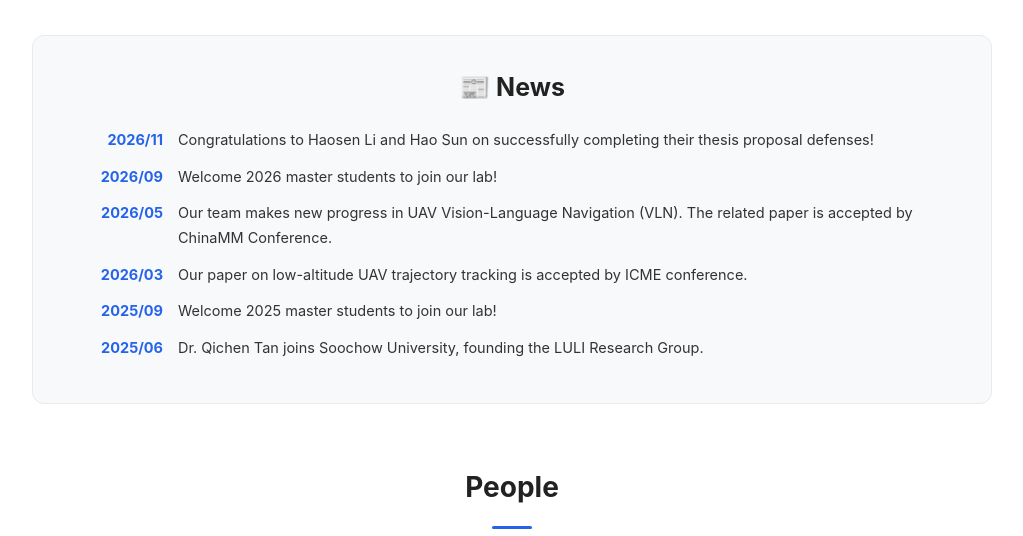
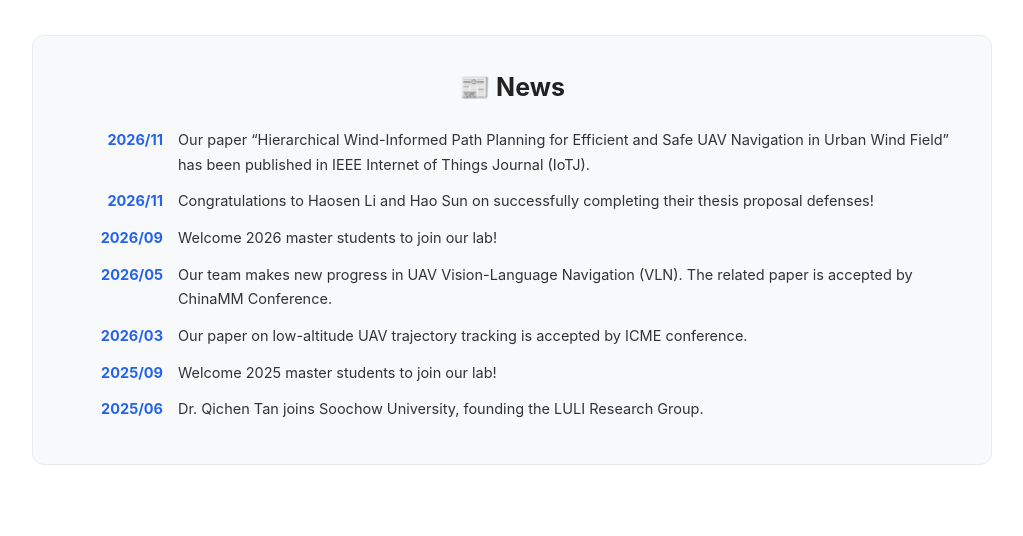
Before and after one commit to SUDALULI/SUDALULI, a plain HTML site: page index.html in a window 1280 px wide. Shown: the part 880-1416 px from the top of the page, without its empty margins (128-1151 px from the left). Drawn offline with Linux system fonts and the light colour scheme.

Commit message:
Announce IoTJ paper publication in bilingual news

```diff
--- a/index.html
+++ b/index.html
@@ -340,6 +340,7 @@
 <div class="news-box">
 <h3>📰 News</h3>
 <ul class="news-list">
+<li><span class="date">2026/11</span> <span>Our paper “Hierarchical Wind-Informed Path Planning for Efficient and Safe UAV Navigation in Urban Wind Field” has been published in IEEE Internet of Things Journal (IoTJ).</span></li>
 <li><span class="date">2026/11</span> <span>Congratulations to Haosen Li and Hao Sun on successfully completing their thesis proposal defenses!</span></li>
 <li><span class="date">2026/09</span> <span>Welcome 2026 master students to join our lab!</span></li>
 <li><span class="date">2026/05</span> <span>Our team makes new progress in UAV Vision-Language Navigation (VLN). The related paper is accepted by ChinaMM Conference.</span></li>
```
Also changed, not shown: zh.html (+1 -0 lines).
